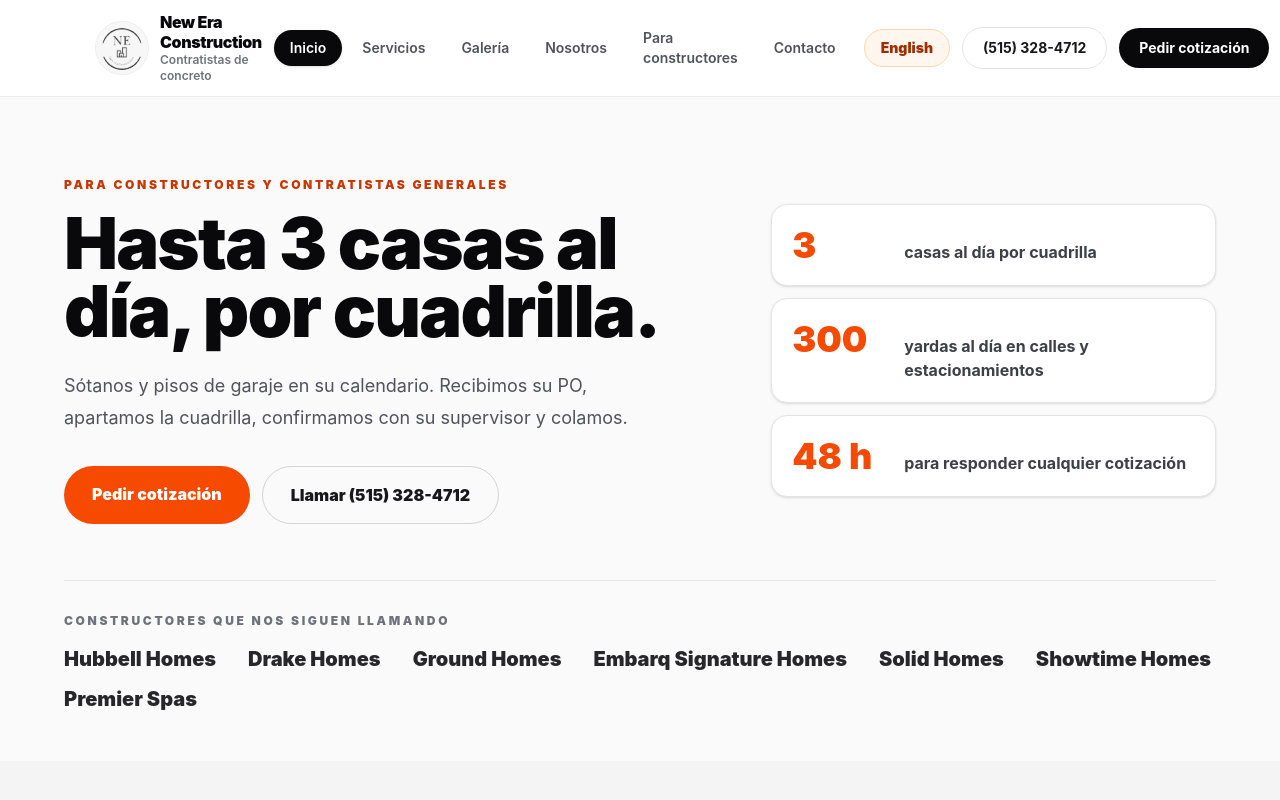
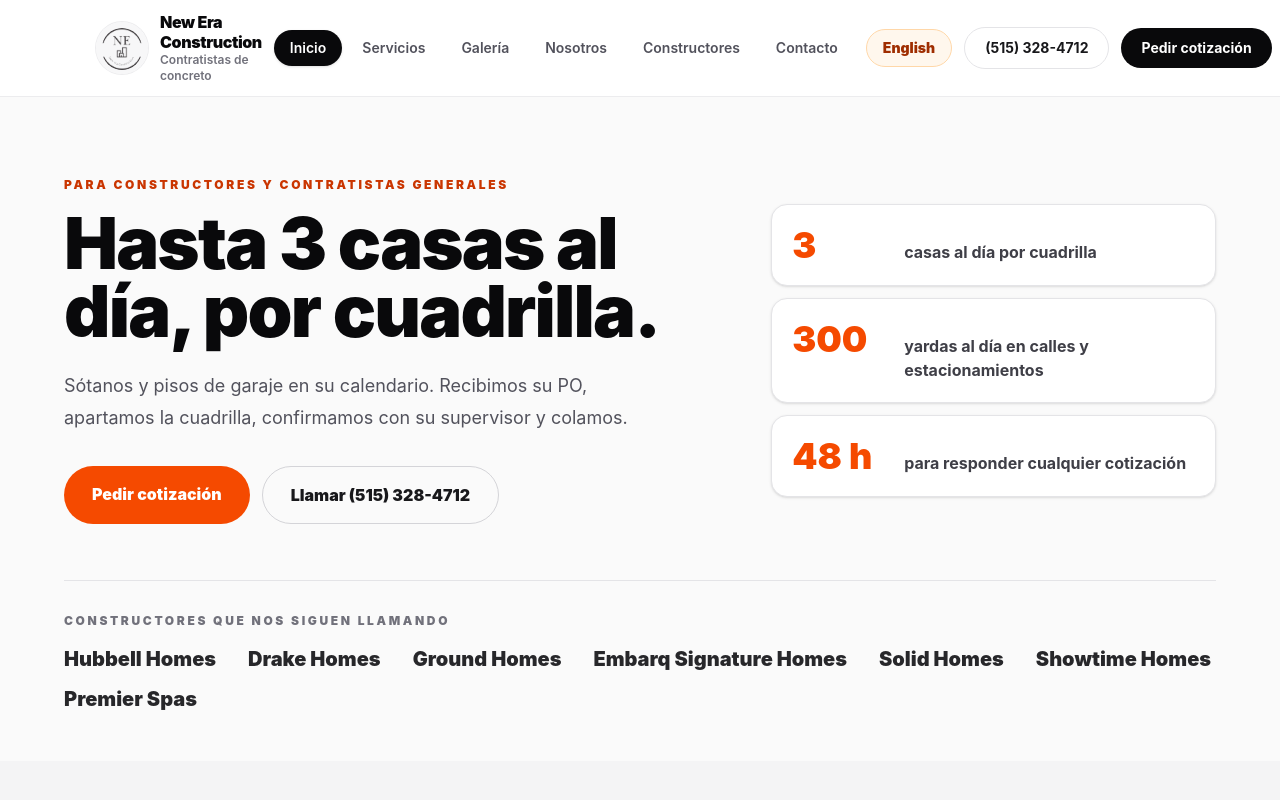
Before and after one commit to moisesdelvallegarcia/new-era-website, a React (Vite) app: page /es in a window 1280 px wide. Shown: the top 800 px of the page. Built offline with nearby package versions, Linux system fonts and the light colour scheme.

Commit message:
Shorter Builders label so the menu fits at 1024px
Co-Authored-By: Claude Opus 5.5 <noreply@anthropic.com>
Claude-Session: https://claude.ai/code/session_01YHDZnTWpHhEvaBmR4cjfL3

```diff
--- a/src/components/Navbar.jsx
+++ b/src/components/Navbar.jsx
@@ -13,7 +13,7 @@ const navItems = [
 ]
 
 function navClass({ isActive }) {
-  return `rounded-full px-4 py-2 text-sm font-semibold transition ${
+  return `whitespace-nowrap rounded-full px-3 py-2 text-sm font-semibold transition xl:px-4 ${
     isActive
       ? 'bg-zinc-950 text-white shadow-sm'
       : 'text-zinc-600 hover:bg-zinc-100 hover:text-zinc-950 focus-visible:bg-zinc-100'
--- a/src/i18n/en.js
+++ b/src/i18n/en.js
@@ -36,7 +36,7 @@ const en = {
     gallery: 'Gallery',
     about: 'About',
     contact: 'Contact',
-    builders: 'For builders',
+    builders: 'Builders',
     estimate: 'Get a quote',
     menu: 'Menu',
     switchTo: 'Español',
--- a/src/i18n/es.js
+++ b/src/i18n/es.js
@@ -36,7 +36,7 @@ const es = {
     gallery: 'Galería',
     about: 'Nosotros',
     contact: 'Contacto',
-    builders: 'Para constructores',
+    builders: 'Constructores',
     estimate: 'Pedir cotización',
     menu: 'Menú',
     switchTo: 'English',
```
